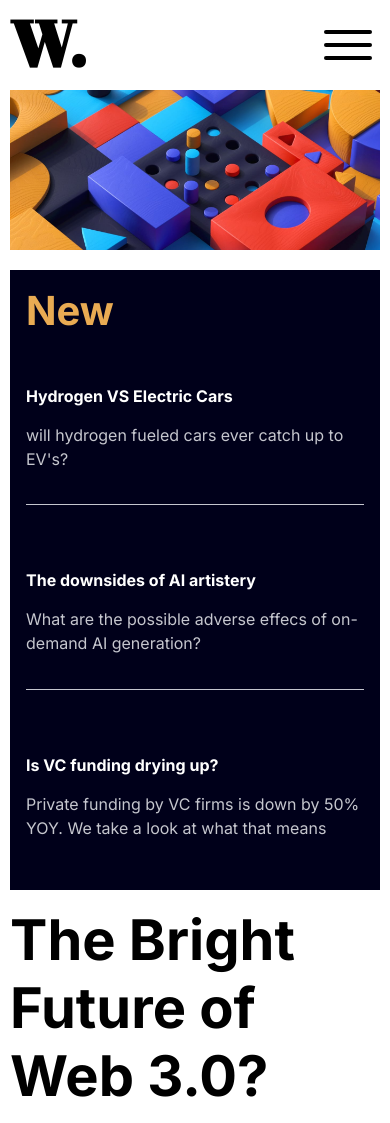
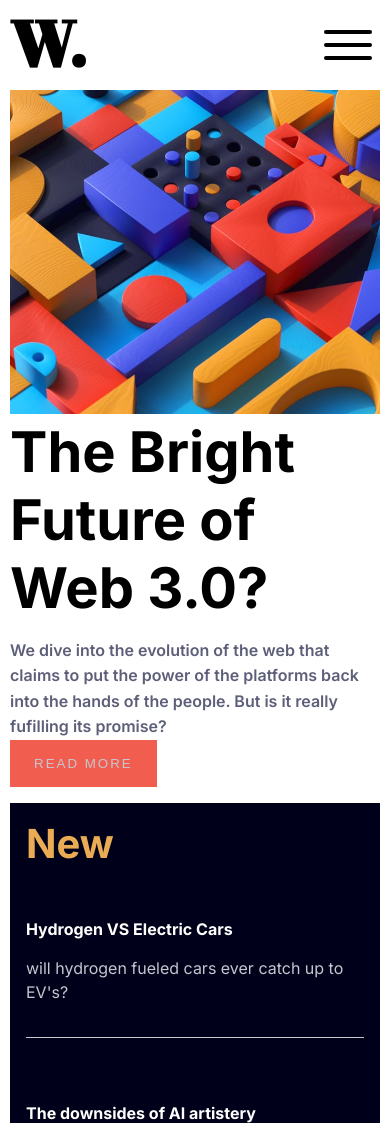
Before and after one commit to eregeikechukwu/challengepractice, a website: page index.html in a window 390 px wide. Shown: the top 1123 px of the page. Drawn offline with Linux system fonts and the light colour scheme.

Commit message:
third commit

```diff
--- a/index.html
+++ b/index.html
@@ -51,7 +51,23 @@
         </section>
 
         <section class="body">
-            <img src="images/image-web-3-desktop.jpg" alt="W3 image" class="w3">
+            <picture class="image">
+                <source media="(max-width:62.5em)" srcset="images/image-web-3-mobile.jpg">
+                <img src="images/image-web-3-desktop.jpg" alt="W3 image" class="w3">
+
+            </picture>
+
+            <div class="prospect">The Bright Future of Web 3.0?</div>
+
+            <div class="cta">
+                <div class="cta__text">
+                    We dive into the evolution of the web that claims to put the power of the platforms back into the hands of the people. But is it really fufilling its promise?
+                </div>
+                <button class="cta__btn">
+                    READ MORE
+                </button>
+            </div>
+
             <div class="content">
                 <h1 class="content__head">New</h1>
                 <div class="content__topics">
@@ -70,16 +86,7 @@
                 </div>
             </div>
 
-            <div class="prospect">The Bright Future of Web 3.0?</div>
 
-            <div class="cta">
-                <div class="cta__text">
-                    We dive into the evolution of the web that claims to put the power of the platforms back into the hands of the people. But is it really fufilling its promise?
-                </div>
-                <button class="cta__btn">
-                    READ MORE
-                </button>
-            </div>
 
 
                 <div class="preview preview--1">
--- a/sass/_components.scss
+++ b/sass/_components.scss
@@ -134,18 +134,20 @@
         line-height: 1.5;
     }
 }
-.w3{
+
+.image{
     grid-row: 1/2;
     grid-column: 1/3;
-   // background-size: cover;
-    width: 100%;
-    object-fit: cover;
-
 
     @media only screen and (max-width:$bp-large){
-    height: 10rem;
-    margin-bottom: $margin;
-     }
+        margin-bottom: $margin;
+         }
+}
+
+.w3{
+    max-width: 100%;
+    object-fit: cover;
+   // min-height: 30rem;
 }
 
 .prospect{
```
Also changed, not shown: main.css, 1 other file.
